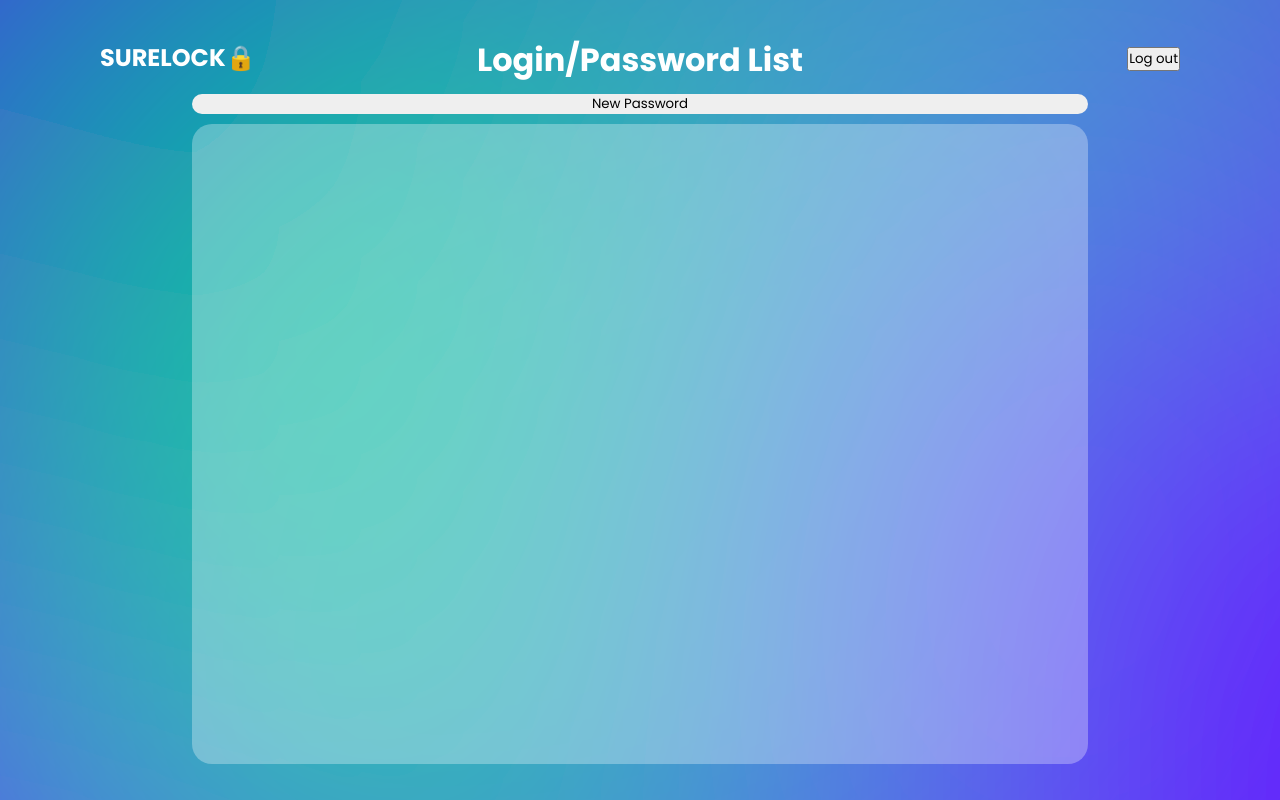
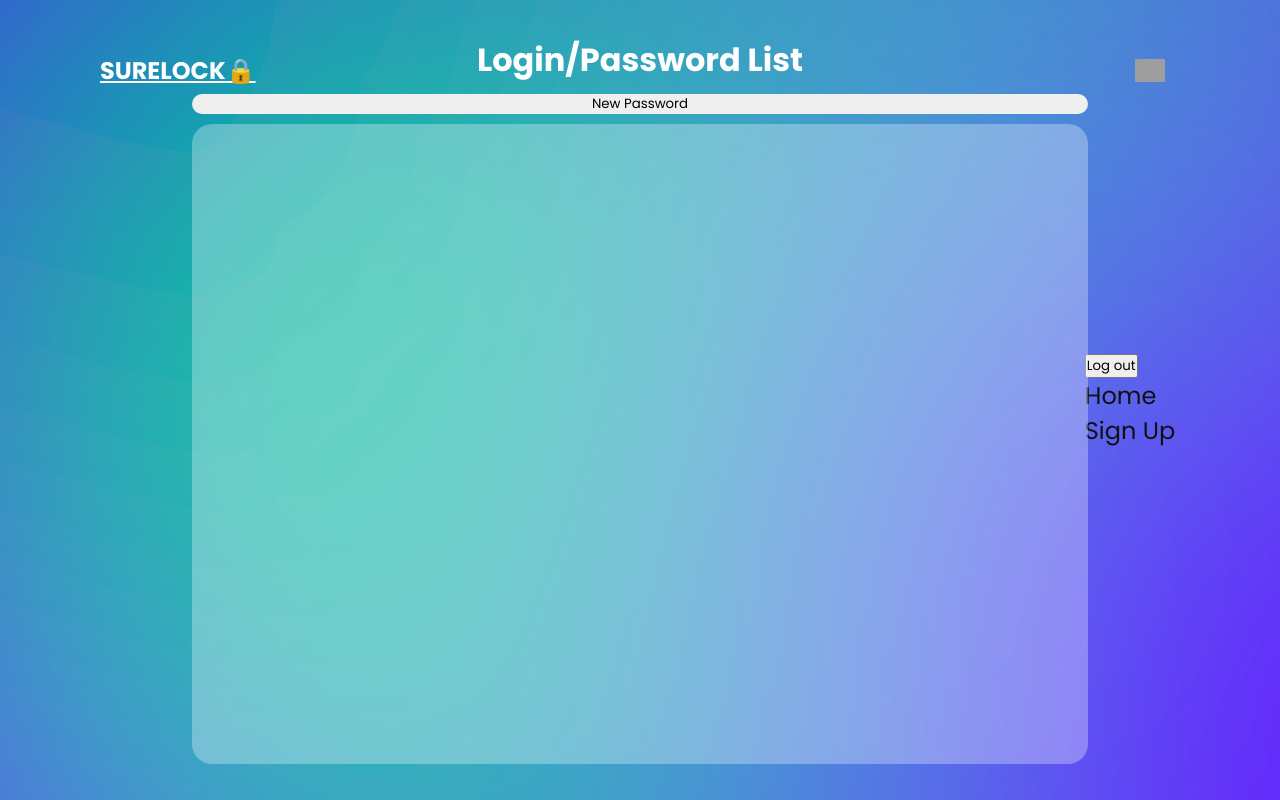
Before and after one commit to chandlercasey13/surelock-password-app, a Django app: page /passwords/ in a window 1280 px wide. Run offline with Django 5.2, Linux system fonts and the light colour scheme; the visitor is signed in with stand-in values (Sample User, id 1); data that the repository does not hold is empty; grey boxes are pictures that could not be loaded.

Commit message:
fix overlay and containers in homepage menu

```diff
--- a/surelock/main_app/static/css/base.css
+++ b/surelock/main_app/static/css/base.css
@@ -6,7 +6,7 @@
 	font-family: "Poppins", sans-serif;
 }
 header {
-    position: absolute;
+	position: absolute;
 	top: 0;
 	left: 0;
 	width: 100%;
@@ -73,6 +73,7 @@ header .logo {
 	height: 100%;
 	background: #03a9f4;
 	mix-blend-mode: overlay;
+	pointer-events: none;
 }
 .text {
 	position: relative;
--- a/surelock/main_app/templates/base.html
+++ b/surelock/main_app/templates/base.html
@@ -1,5 +1,4 @@
 {% load static %}
-
 <!DOCTYPE html>
 <html lang="en">
 	<head>
@@ -16,62 +15,38 @@
 		{% block head %} {% endblock %}
 	</head>
 	<body>
-
-		<div>
-
-		</div>
-		{% if not user.is_authenticated %}
 		<header>
-				<h2 class="logo">SureLock&#128274</h2>
-
-
-
-				<div class="toggle">
-
-
-				</div>
-
+			<h2><a class="logo" href="{% url 'home' %}">SureLock&#128274</a></h2>
+			<div class="toggle"></div>
 		</header>
 		<div class="menu">
+			<ul>
+				<li>
+				{% if not user.is_authenticated %}
 					<form action="{% url 'home' %}" method="post" class="login">
 						<h1>Login</h1>
 						{% csrf_token %} {{ form.as_p }}
 						<input type="hidden" name="next" value="{{ next }}" />
 						<button type="submit" class="btn submit">Login</button>
-				<a href="{% url 'home' %}">Home</a>
-				<a href="{% url 'signup' %}">Sign Up</a>
 					</form>
-
-
-
-
 				{% else %}
-				<header>
-					<h2 class="logo">SureLock&#128274</h2>
-
-
-
 					<form
 						id="logout-form"
 						method="post"
-						action="{% url 'logout' %}"
-					>
+						action="{% url 'logout' %}">
 						{% csrf_token %}
 						<button type="submit">Log out</button>
 					</form>
-
-			</header>
-
-
-
 				{% endif %}
-
+				</li>
+				<li><a href="{% url 'home' %}">Home</a></li>
+				<li><a href="{% url 'signup' %}">Sign Up</a></li>
+			</ul>
 		</div>
-
-		<main>{% block content %} {% endblock %}</main>
-
+		<main>
+			{% block content %}
+			{% endblock %}
+		</main>
 		<script src="{% static 'javascript.js' %}"></script>
-
-
 	</body>
 </html>
--- a/surelock/main_app/templates/home.html
+++ b/surelock/main_app/templates/home.html
@@ -1,6 +1,6 @@
 {% extends "base.html" %} {% load static %}
 {% block head%}
-<link rel="stylesheet" href="{% static 'css/home.css' %}" />
+<!-- <link rel="stylesheet" href="{% static 'css/home.css' %}" /> -->
 {% endblock %}
 {% block content %}
 
--- a/surelock/main_app/templates/passwords/index.html
+++ b/surelock/main_app/templates/passwords/index.html
@@ -196,11 +196,15 @@
 
     const updateModal = document.querySelector('#updatemodal');
     const allPasswords = document.querySelectorAll('.card')
+    </script>
 
     {%if password_id%}
-    updateModal.showModal()
+    <script>
+        updateModal.showModal()
+    </script>
 
     {%endif%}
+    <script>
 
     const closeUpdateModal = document.querySelector('.close-update-button')
 
```
Lines whose indentation alone changed are shown as unchanged.
